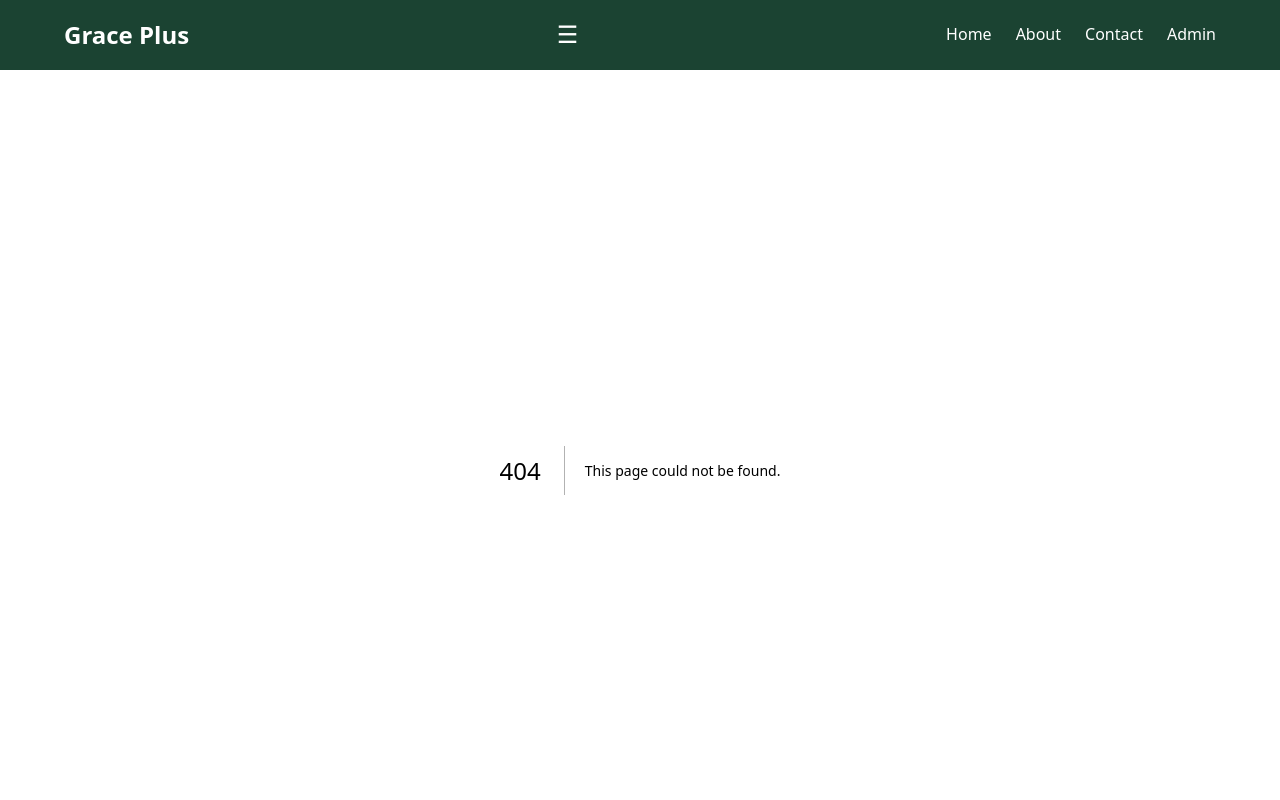
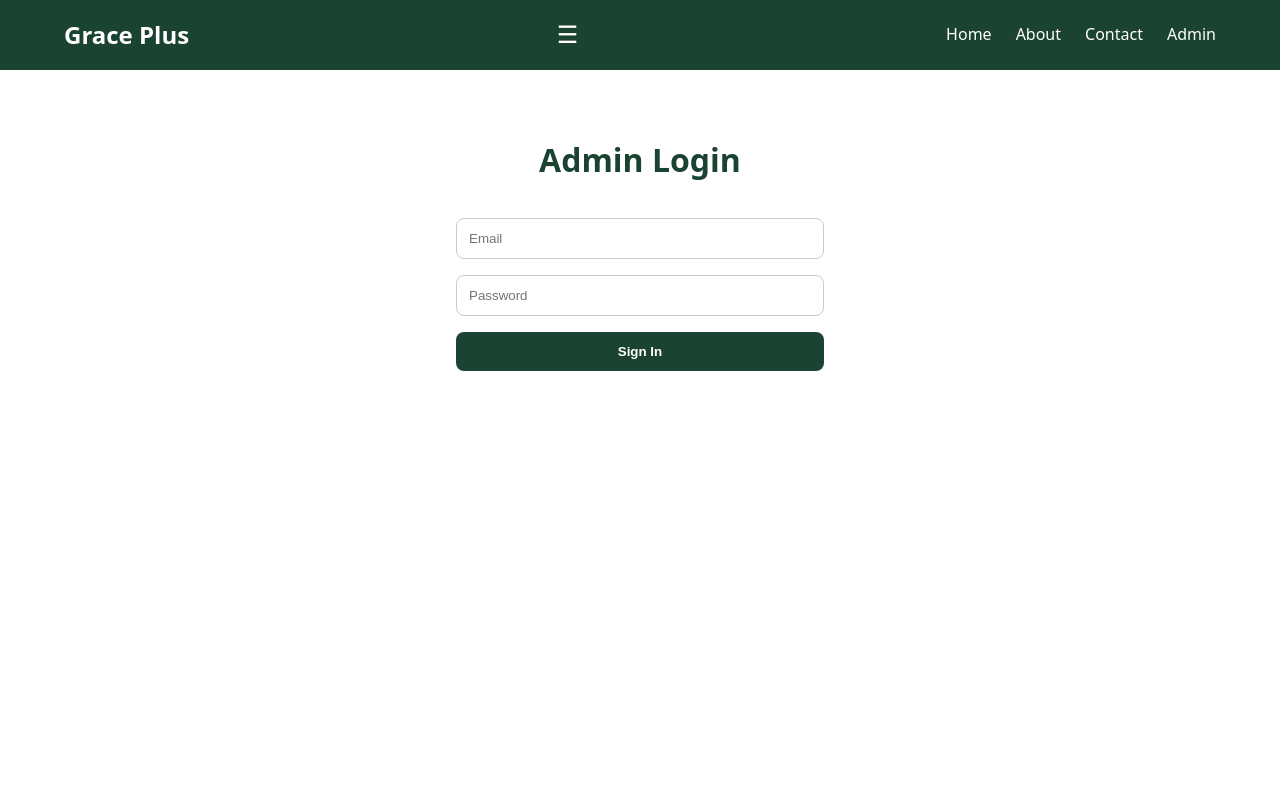
Before and after one commit to Presh105/GracePlus, a Next.js app: page /admin in a window 1280 px wide. Before the commit this address had no page. Shown: the top 800 px of the page. Built offline with nearby package versions, Linux system fonts and the light colour scheme; no server answers.

Commit message:
Create page.js

```diff
--- /dev/null
+++ b/app/admin/page.js
@@ -0,0 +1,60 @@
+'use client';
+import { useState } from 'react';
+import { createClient } from '@/lib/supabase/client';
+import { useRouter } from 'next/navigation';
+
+export default function AdminLoginPage() {
+  const [email, setEmail] = useState('');
+  const [password, setPassword] = useState('');
+  const [error, setError] = useState('');
+  const router = useRouter();
+  const supabase = createClient();
+
+  const handleLogin = async (e) => {
+    e.preventDefault();
+    const { error } = await supabase.auth.signInWithPassword({ email, password });
+    if (error) {
+      setError(error.message);
+    } else {
+      router.push('/admin/dashboard');
+    }
+  };
+
+  return (
+    <div className="container" style={{ maxWidth: '400px', margin: '4rem auto', padding: '0 1rem' }}>
+      <h1 style={{ color: 'var(--color-dark-green)', textAlign: 'center', marginBottom: '2rem' }}>Admin Login</h1>
+      <form onSubmit={handleLogin} style={{ display: 'flex', flexDirection: 'column', gap: '1rem' }}>
+        <input
+          type="email"
+          placeholder="Email"
+          value={email}
+          onChange={(e) => setEmail(e.target.value)}
+          required
+          style={{ padding: '0.75rem', borderRadius: '8px', border: '1px solid #ccc' }}
+        />
+        <input
+          type="password"
+          placeholder="Password"
+          value={password}
+          onChange={(e) => setPassword(e.target.value)}
+          required
+          style={{ padding: '0.75rem', borderRadius: '8px', border: '1px solid #ccc' }}
+        />
+        {error && <p style={{ color: 'red' }}>{error}</p>}
+        <button
+          type="submit"
+          style={{
+            backgroundColor: 'var(--color-dark-green)',
+            color: 'white',
+            padding: '0.75rem',
+            borderRadius: '8px',
+            border: 'none',
+            fontWeight: 'bold',
+          }}
+        >
+          Sign In
+        </button>
+      </form>
+    </div>
+  );
+            }
```
